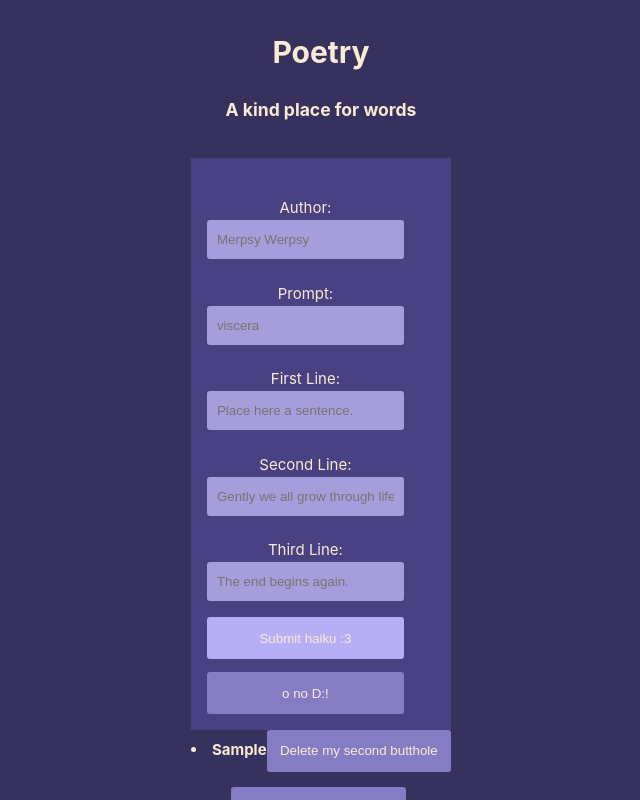
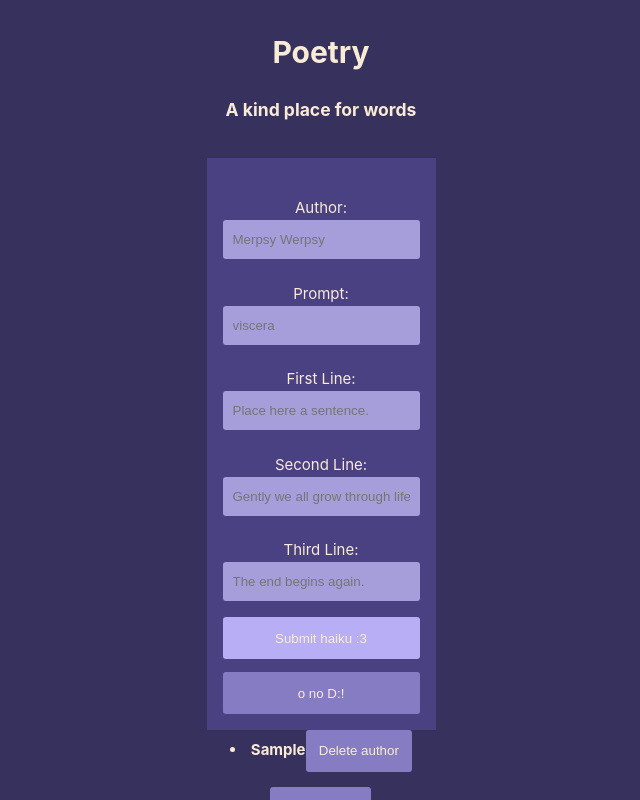
Before and after one commit to AMDAndy/poetry, a Vue app in the folder Poetry site/: page / in a window 1280 px wide. Both pictures are taken after typing "Sample", "Sample", "Sample", "Sample", "Sample" into the empty fields and a click on the button "Submit haiku :3". Shown: the top 800 px of the page, without its empty margins (319-959 px from the left). Built offline with nearby package versions, Linux system fonts and the light colour scheme; the HTML template or start-up script is replaced by a standard one.

Commit message:
REPHRASE DELETION ITEMS

```diff
--- a/Poetry site/src/components/HaikuList.vue
+++ b/Poetry site/src/components/HaikuList.vue
@@ -23,12 +23,10 @@ function sendDeleteAuthor(key: string | number, index: number) {
   <div id="haiku-list">
     <li v-for="(myHaikus, author, authorIndex) in haikus" :key="author">
       <strong>{{ author }}</strong>
-      <button @click="sendDeleteAuthor(author, authorIndex)">Delete my second butthole</button>
+      <button @click="sendDeleteAuthor(author, authorIndex)">Delete author</button>
       <ul>
         <li v-for="(haiku, haikuIndex) in myHaikus" :key="haiku.prompt">
-          <button @click="sendDeleteHaiku(haiku.author, haikuIndex)">
-            Delete me in the butthole
-          </button>
+          <button @click="sendDeleteHaiku(haiku.author, haikuIndex)">Delete haiku</button>
           <br />
           <p>{{ haiku.prompt }}</p>
           <p>{{ haiku.firstLine }}<br />{{ haiku.secondLine }}<br />{{ haiku.thirdLine }}<br /></p>
```
